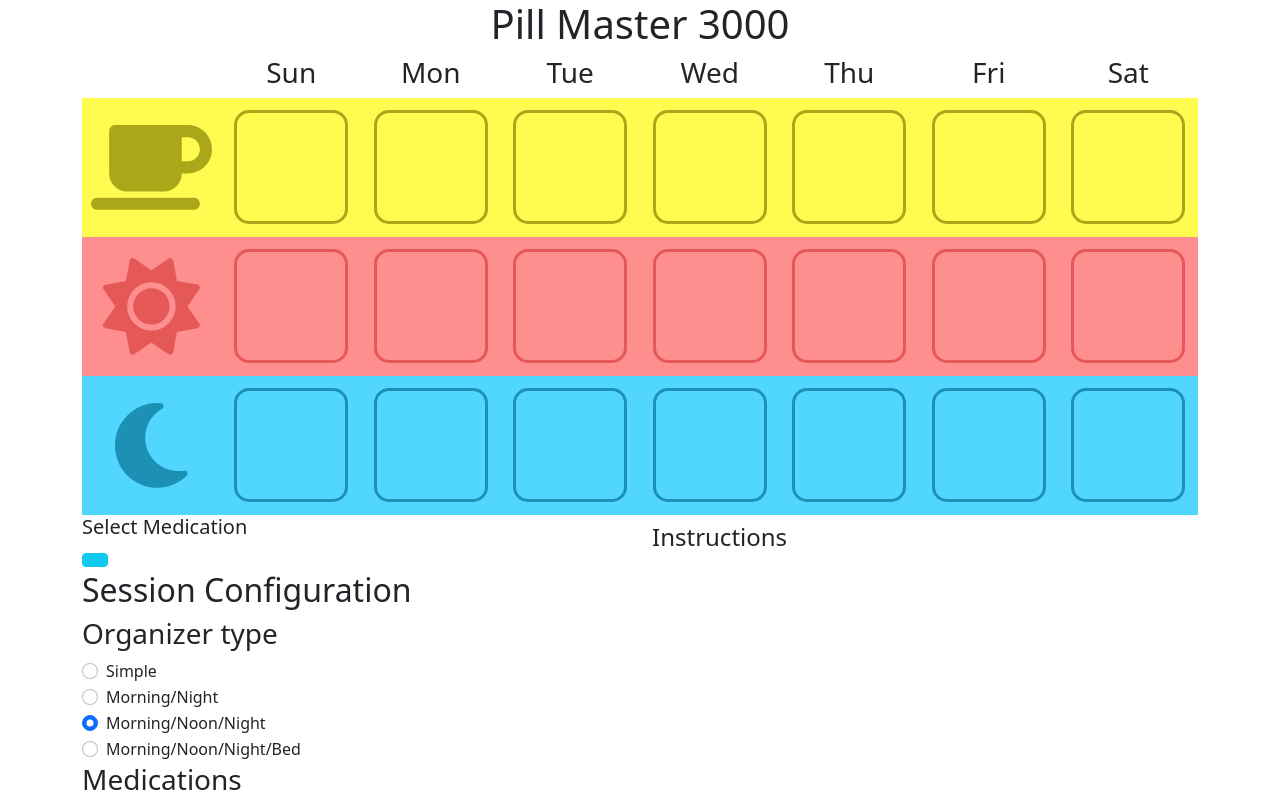
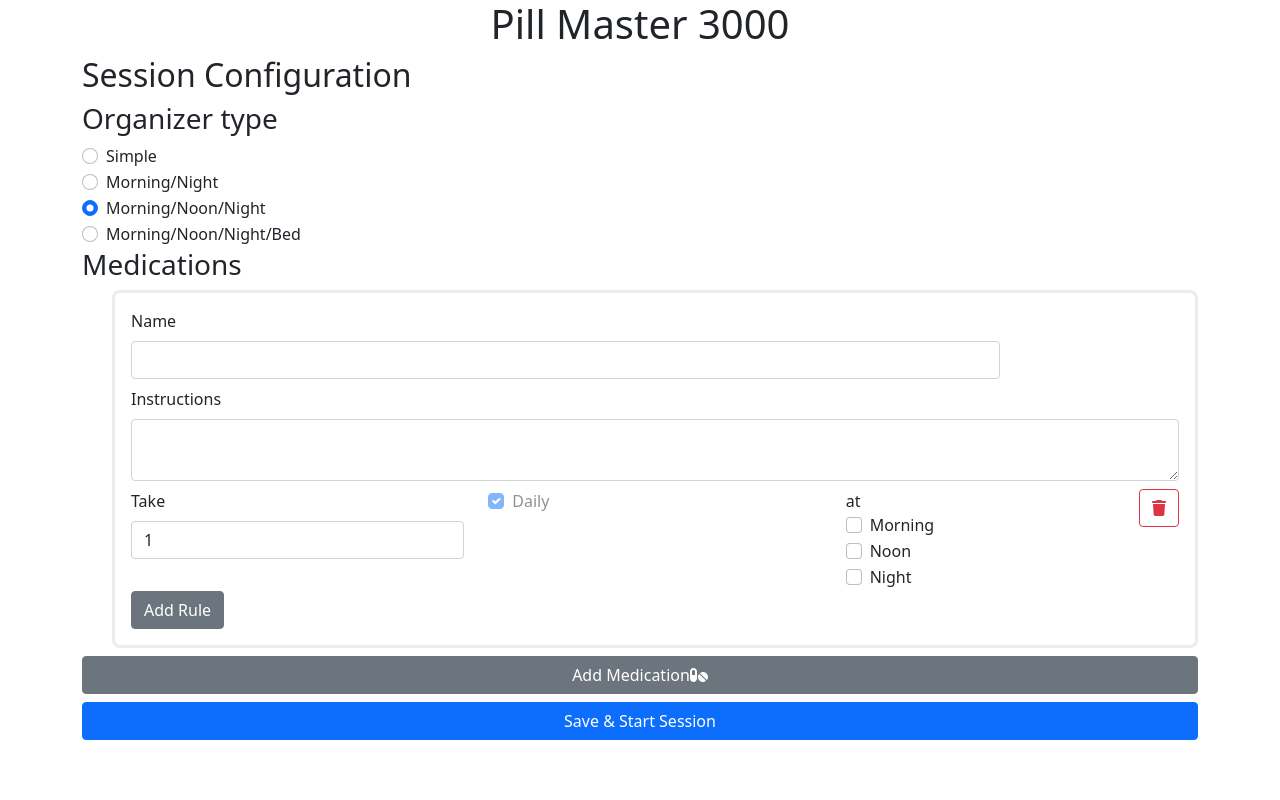
Before and after one commit to hydrospanner/pill-organizer, a React (Create React App) app: page / in a window 1280 px wide. Shown: the top 800 px of the page. Built offline with nearby package versions, Linux system fonts and the light colour scheme.

Commit message:
btn style

```diff
--- a/src/App.js
+++ b/src/App.js
@@ -130,30 +130,28 @@ export class App extends React.Component {
         />
       );
     }
-    let editSession = null;
-    if (!this.state.showSessionConfig) {
-      editSession = (
-        <Button
-          className="mb-2"
-          onClick={() => this.setState({ showSessionConfig: true })}
-          type="Button"
-          variant="secondary"
-        >
-          Edit Session Configuration
-        </Button>
-      );
-    }
     return (
       <div className="container">
         <div>
           <h1>Pill Master 3000</h1>
         </div>
-        <Session
-          organizerMode={this.state.organizerMode}
-          key={this.state.sessionKey}
-          medications={this.state.medications}
-        />
-        {editSession}
+        {!this.state.showSessionConfig && (
+          <React.Fragment>
+            <Session
+              organizerMode={this.state.organizerMode}
+              key={this.state.sessionKey}
+              medications={this.state.medications}
+            />
+            <Button
+              className="mb-2"
+              onClick={() => this.setState({ showSessionConfig: true })}
+              type="Button"
+              variant="secondary"
+            >
+              Edit Session Configuration
+            </Button>
+          </React.Fragment>
+        )}
         {sessionConfig}
       </div>
     );
--- a/src/ConfigSession.js
+++ b/src/ConfigSession.js
@@ -192,8 +192,8 @@ export class SessionConfig extends React.Component {
           <div>{organizerOpts}</div>
           <h3>Medications</h3>
           <div>{medications}</div>
+          <div className="d-grid gap-2 mb-2">
             <Button
-            className="mb-2"
               onClick={() => this.props.clickAddMedication()}
               type="Button"
               variant="secondary"
@@ -201,9 +201,10 @@ export class SessionConfig extends React.Component {
               Add Medication
               <FontAwesomeIcon icon="fa-solid fa-pills" />
             </Button>
-          <Button className="mb-2" type="Submit" variant="primary">
-            Save
+            <Button type="Submit" variant="primary">
+              Save & Start Session
             </Button>
+          </div>
         </Form>
       </div>
     );
```
Lines whose indentation alone changed are shown as unchanged.
